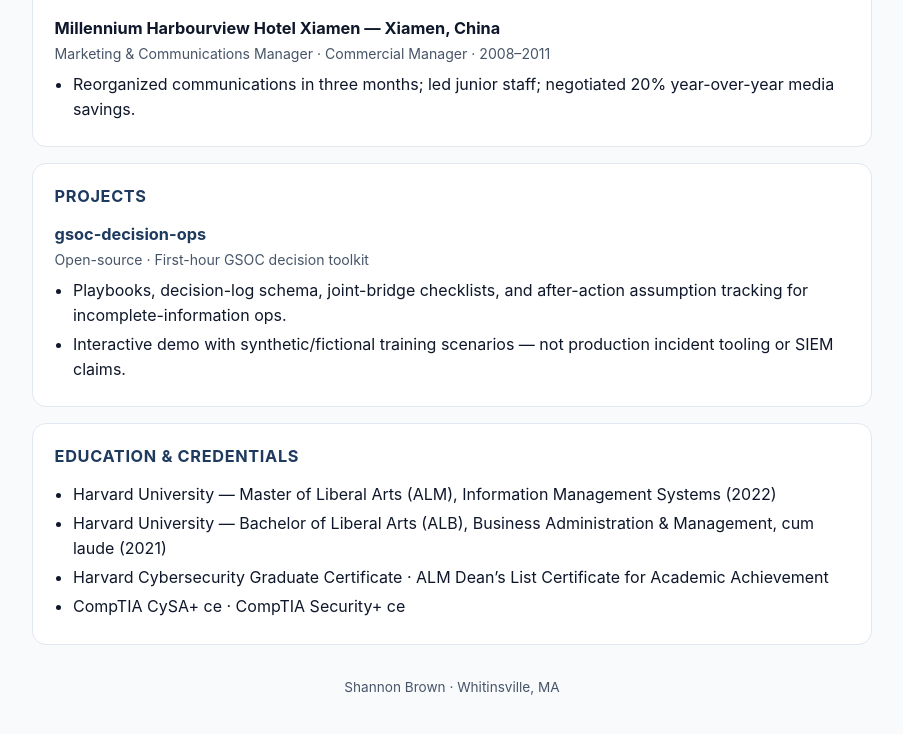
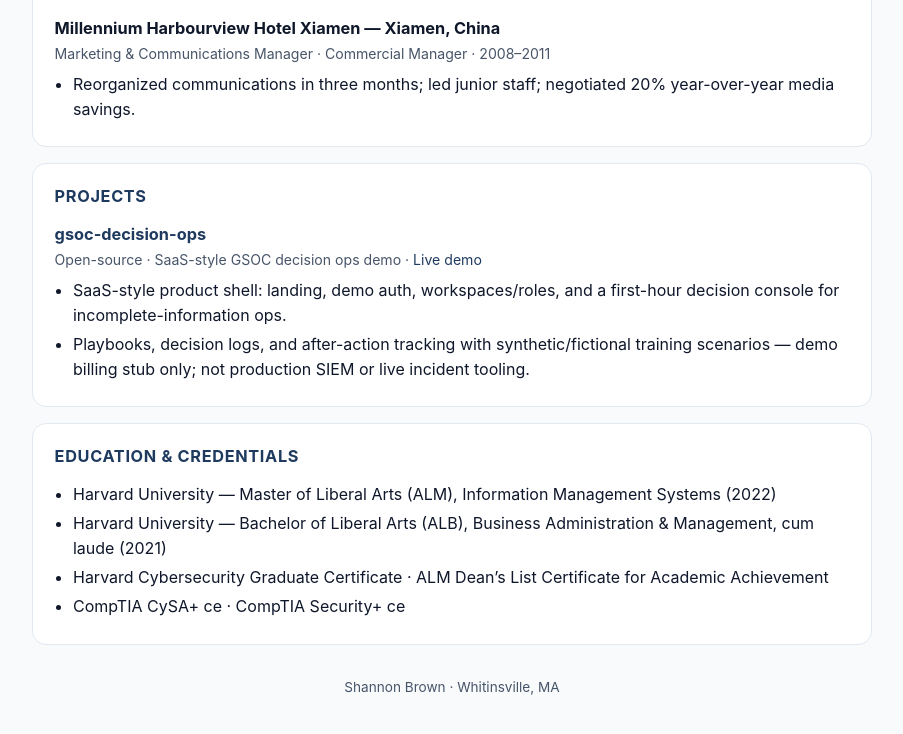
Before and after one commit to swb2019/shannon-brown-career, a plain HTML site: page index.html in a window 1280 px wide. Shown: the part 1277-2011 px from the top of the page, without its empty margins (188-1091 px from the left). Drawn offline with Linux system fonts and the light colour scheme.

Commit message:
Describe gsoc-decision-ops as SaaS-style demo
Link live Pages demo; keep synthetic/demo-only framing.

```diff
--- a/index.html
+++ b/index.html
@@ -139,10 +139,10 @@ footer{margin-top:2rem;color:var(--muted);font-size:.85rem;text-align:center}
   <h2>Projects</h2>
   <div class="job">
     <h3><a href="https://github.com/swb2019/gsoc-decision-ops" rel="noopener noreferrer">gsoc-decision-ops</a></h3>
-    <p class="meta">Open-source · First-hour GSOC decision toolkit</p>
+    <p class="meta">Open-source · SaaS-style GSOC decision ops demo · <a href="https://swb2019.github.io/gsoc-decision-ops/" rel="noopener noreferrer">Live demo</a></p>
     <ul>
-      <li>Playbooks, decision-log schema, joint-bridge checklists, and after-action assumption tracking for incomplete-information ops.</li>
-      <li>Interactive demo with synthetic/fictional training scenarios — not production incident tooling or SIEM claims.</li>
+      <li>SaaS-style product shell: landing, demo auth, workspaces/roles, and a first-hour decision console for incomplete-information ops.</li>
+      <li>Playbooks, decision logs, and after-action tracking with synthetic/fictional training scenarios — demo billing stub only; not production SIEM or live incident tooling.</li>
     </ul>
   </div>
 </section>
```
Also changed, not shown: PROFILE_README.md (+1 -1 lines).
